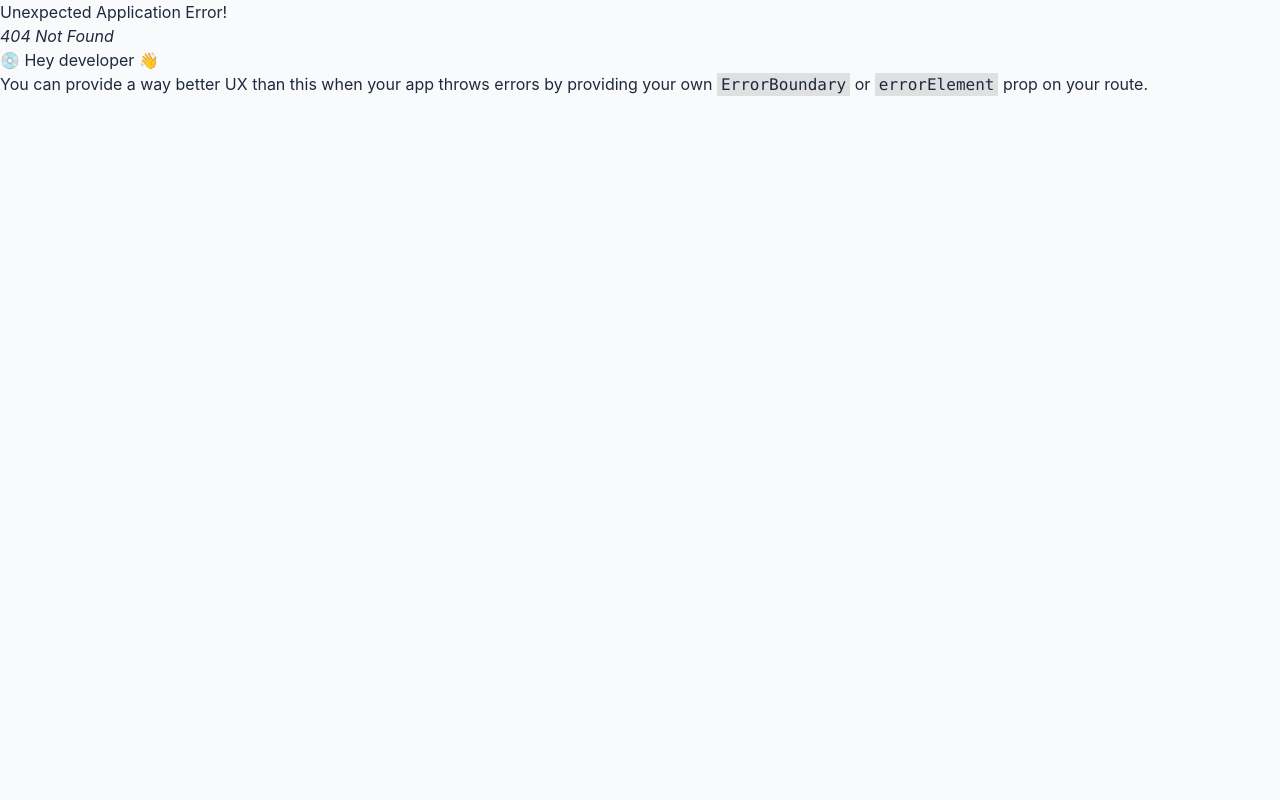
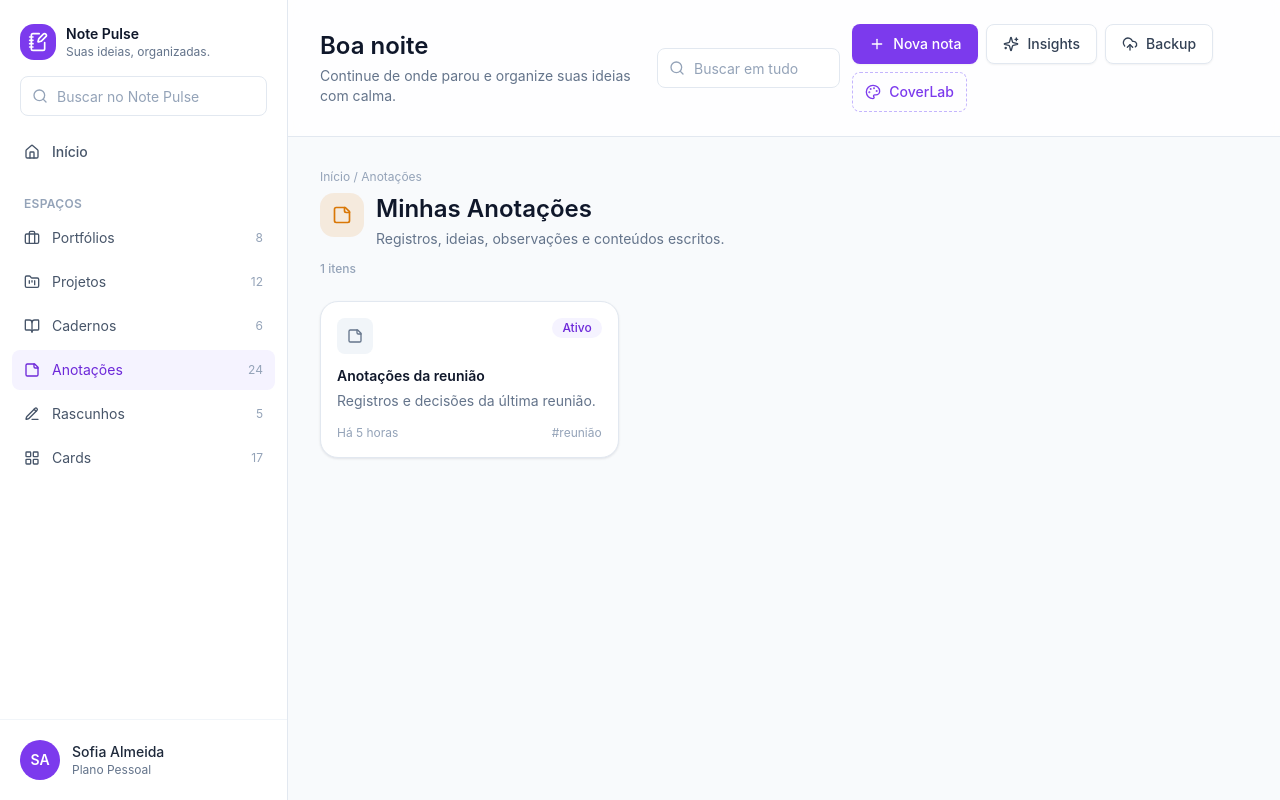
Before and after one commit to memocoreapp-pixel/projeto_anota-es, a React (Vite) app: page /espacos/anotacoes in a window 1280 px wide. Before the commit this address had no page. Built offline with nearby package versions, Linux system fonts and the light colour scheme.

Commit message:
feat(spaces): add /espacos/:spaceId routes and read-only SpaceListPage (Etapa 1)

```diff
--- /dev/null
+++ b/src/components/spaces/list/EmptyState.tsx
@@ -0,0 +1,19 @@
+import { Card } from "@/components/ui/Card";
+
+interface EmptyStateProps {
+  title?: string;
+  message?: string;
+}
+
+/** Estado vazio para listagens de espaços. */
+export function EmptyState({
+  title = "Nada por aqui ainda",
+  message = "Os itens deste espaço aparecerão aqui.",
+}: EmptyStateProps) {
+  return (
+    <Card className="flex flex-col items-center justify-center gap-1 px-6 py-16 text-center">
+      <p className="text-sm font-medium text-slate-700">{title}</p>
+      <p className="max-w-sm text-sm text-slate-500">{message}</p>
+    </Card>
+  );
+}
--- /dev/null
+++ b/src/components/spaces/list/SpaceItemCard.tsx
@@ -0,0 +1,48 @@
+import type { Element, ElementStatus } from "@/types";
+import { Card } from "@/components/ui/Card";
+
+interface SpaceItemCardProps {
+  item: Element;
+}
+
+const STATUS: Record<ElementStatus, { label: string; cls: string }> = {
+  finalizado: { label: "Finalizado", cls: "bg-emerald-50 text-emerald-700" },
+  em_andamento: { label: "Em andamento", cls: "bg-blue-50 text-blue-700" },
+  planejado: { label: "Planejado", cls: "bg-amber-50 text-amber-700" },
+  ativo: { label: "Ativo", cls: "bg-brand-50 text-brand-700" },
+  rascunho: { label: "Rascunho", cls: "bg-slate-100 text-slate-600" },
+  arquivado: { label: "Arquivado", cls: "bg-slate-100 text-slate-500" },
+};
+
+/** Card de um item dentro da listagem de um espaço (somente leitura). */
+export function SpaceItemCard({ item }: SpaceItemCardProps) {
+  const Icon = item.icon;
+  const status = STATUS[item.status] ?? STATUS.ativo;
+
+  return (
+    <Card interactive className="flex h-full cursor-default flex-col p-4">
+      <div className="flex items-start justify-between gap-2">
+        <span className="flex h-9 w-9 items-center justify-center rounded-lg bg-slate-100 text-slate-500">
+          <Icon className="h-4 w-4" aria-hidden="true" />
+        </span>
+        <span
+          className={`rounded-full px-2.5 py-0.5 text-xs font-medium ${status.cls}`}
+        >
+          {status.label}
+        </span>
+      </div>
+
+      <h3 className="mt-3 text-sm font-semibold text-slate-900">{item.title}</h3>
+      <p className="mt-1 line-clamp-2 text-sm leading-relaxed text-slate-500">
+        {item.description}
+      </p>
+
+      <div className="mt-auto flex items-center justify-between gap-2 pt-3 text-xs text-slate-400">
+        <span>{item.updatedAt}</span>
+        {item.tags.length > 0 && (
+          <span className="truncate">#{item.tags[0]}</span>
+        )}
+      </div>
+    </Card>
+  );
+}
--- /dev/null
+++ b/src/components/spaces/list/SpacePageHeader.tsx
@@ -0,0 +1,42 @@
+import { Link } from "react-router-dom";
+import type { Space } from "@/types";
+
+interface SpacePageHeaderProps {
+  space: Space;
+  count: number;
+}
+
+/** Cabeçalho da página interna de um espaço: trilha, ícone, título e contagem. */
+export function SpacePageHeader({ space, count }: SpacePageHeaderProps) {
+  const Icon = space.icon;
+
+  return (
+    <div className="mb-6">
+      <nav className="text-xs text-slate-400">
+        <Link to="/" className="hover:text-slate-600">
+          Início
+        </Link>
+        <span> / {space.title}</span>
+      </nav>
+
+      <div className="mt-2 flex items-start gap-3">
+        <span
+          className="flex h-11 w-11 items-center justify-center rounded-xl"
+          style={{ backgroundColor: `${space.accent}1f`, color: space.accent }}
+        >
+          <Icon className="h-5 w-5" aria-hidden="true" />
+        </span>
+        <div>
+          <h1 className="text-2xl font-semibold text-slate-900">
+            {space.fullTitle}
+          </h1>
+          <p className="mt-1 text-sm text-slate-500">{space.description}</p>
+        </div>
+      </div>
+
+      <p className="mt-3 text-xs font-medium text-slate-400">
+        {count} {space.countLabel}
+      </p>
+    </div>
+  );
+}
--- a/src/data/spaces.ts
+++ b/src/data/spaces.ts
@@ -26,7 +26,7 @@ export const spaces: Space[] = [
     coverStyle: "portfolio",
     colorTheme: "purple",
     icon: Briefcase,
-    route: "/portfolios",
+    route: "/espacos/portfolios",
     code: "00",
     accent: "#7c3aed",
   },
@@ -41,7 +41,7 @@ export const spaces: Space[] = [
     coverStyle: "project",
     colorTheme: "blue",
     icon: FolderKanban,
-    route: "/projetos",
+    route: "/espacos/projetos",
     code: "01",
     accent: "#2563eb",
   },
@@ -56,7 +56,7 @@ export const spaces: Space[] = [
     coverStyle: "notebook",
     colorTheme: "green",
     icon: BookOpen,
-    route: "/cadernos",
+    route: "/espacos/cadernos",
     code: "02",
     accent: "#0d9488",
   },
@@ -71,7 +71,7 @@ export const spaces: Space[] = [
     coverStyle: "note",
     colorTheme: "beige",
     icon: StickyNote,
-    route: "/anotacoes",
+    route: "/espacos/anotacoes",
     code: "03",
     accent: "#d97706",
   },
@@ -86,7 +86,7 @@ export const spaces: Space[] = [
     coverStyle: "draft",
     colorTheme: "gray",
     icon: PencilLine,
-    route: "/rascunhos",
+    route: "/espacos/rascunhos",
     code: "04",
     accent: "#db2777",
   },
@@ -101,7 +101,7 @@ export const spaces: Space[] = [
     coverStyle: "cards-deck",
     colorTheme: "purple",
     icon: LayoutGrid,
-    route: "/cards",
+    route: "/espacos/cards",
     code: "05",
     accent: "#4f46e5",
   },
--- /dev/null
+++ b/src/pages/spaces/SpaceListPage.tsx
@@ -0,0 +1,46 @@
+import { useParams } from "react-router-dom";
+import { getSpaceById } from "@/data/spaces";
+import { elements } from "@/data/elements";
+import { SpacePageHeader } from "@/components/spaces/list/SpacePageHeader";
+import { SpaceItemCard } from "@/components/spaces/list/SpaceItemCard";
+import { EmptyState } from "@/components/spaces/list/EmptyState";
+
+/**
+ * Página de listagem de um espaço (somente leitura).
+ * Lê o :spaceId da rota, encontra o espaço e lista os itens mockados do tipo
+ * correspondente (de data/elements.ts). Sem criação/edição/detalhe ainda.
+ */
+export function SpaceListPage() {
+  const { spaceId } = useParams();
+  const space = getSpaceById(spaceId ?? "");
+
+  if (!space) {
+    return (
+      <EmptyState
+        title="Espaço não encontrado"
+        message="Volte ao Início e escolha um dos espaços."
+      />
+    );
+  }
+
+  const items = elements.filter((item) => item.type === space.type);
+
+  return (
+    <div>
+      <SpacePageHeader space={space} count={items.length} />
+
+      {items.length === 0 ? (
+        <EmptyState
+          title={`Nenhum item em ${space.title}`}
+          message="Em breve você poderá criar o primeiro item aqui."
+        />
+      ) : (
+        <div className="grid grid-cols-1 gap-4 sm:grid-cols-2 lg:grid-cols-3">
+          {items.map((item) => (
+            <SpaceItemCard key={item.id} item={item} />
+          ))}
+        </div>
+      )}
+    </div>
+  );
+}
```
Also changed, not shown: src/app/router.tsx (+2 -7 lines).
